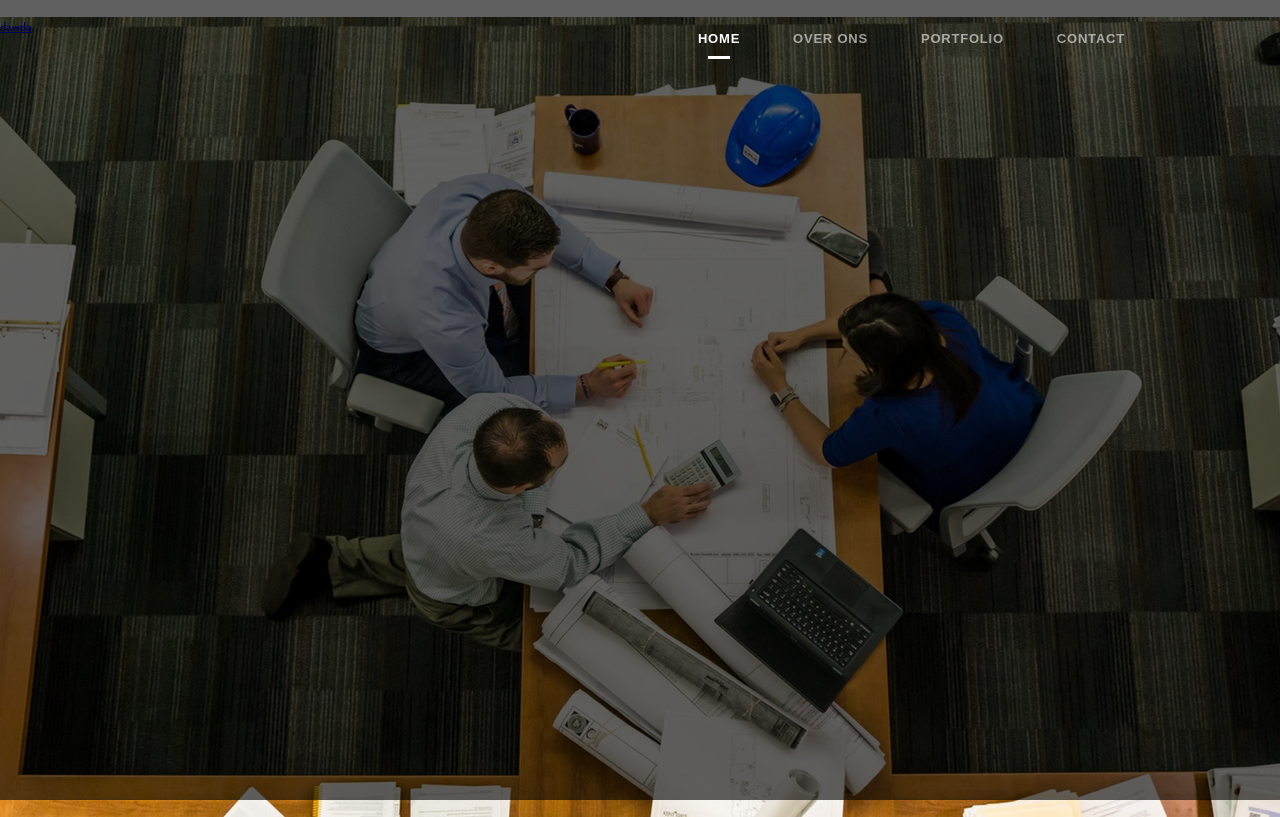
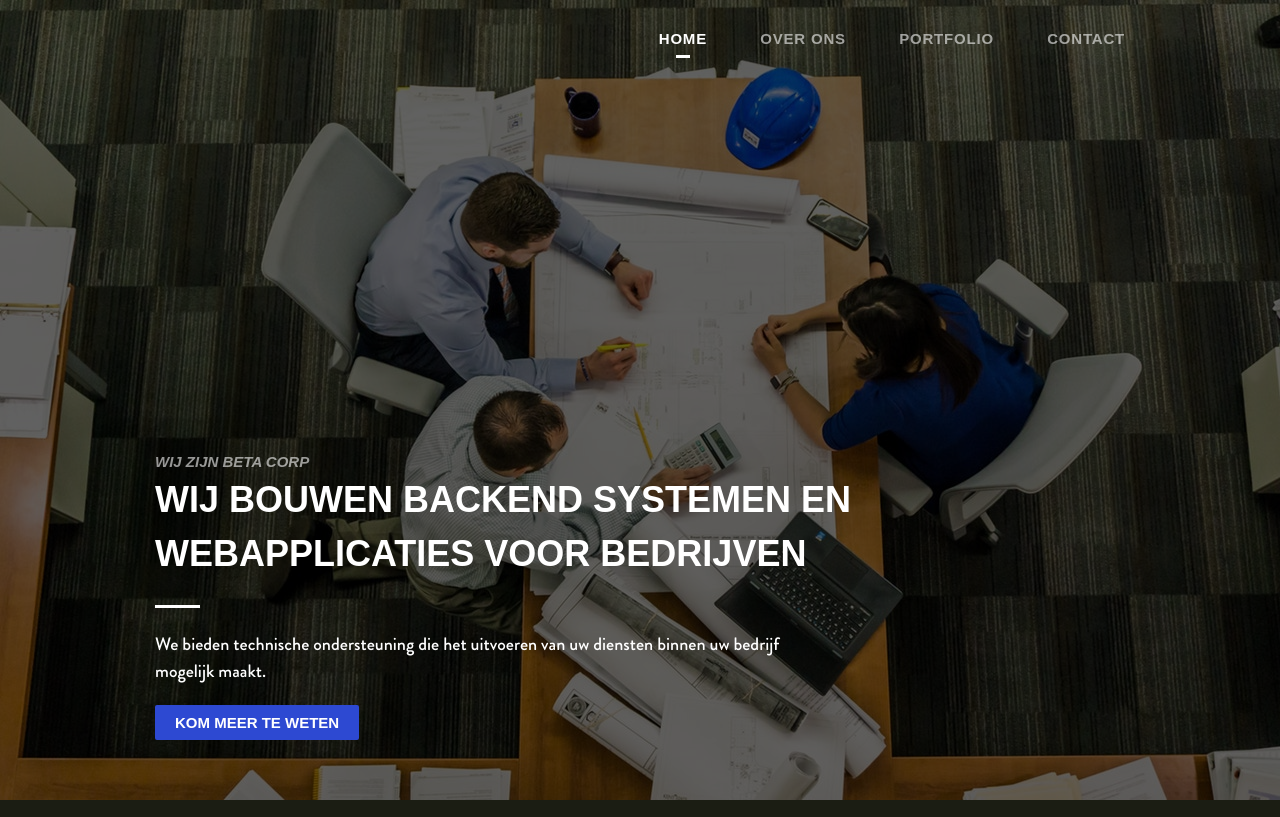
Before and after one commit to stefan-vanlingen/betacorp, a PHP site: page / in a window 1280 px wide. Run offline with PHP 8.4, Linux system fonts and the light colour scheme; some web fonts are replaced.

Commit message:
finished most part of the header and disabled sass cache

```diff
--- a/components/header.php
+++ b/components/header.php
@@ -14,9 +14,15 @@
 	</div>
 
 	<div class="header-content">
-		<h6 class="header-caption"></h6>
-		<h1 class="header-title"></h1>
-		<p class="header-text"></p>
-		<a href="#" class="btn">dawda</a>
+		<div class="row">
+			<div class="column small-10">
+				<h6 class="header-caption"><i>Wij zijn Beta Corp</i></h6>
+				<h1 class="header-title">Wij bouwen backend systemen en webapplicaties voor bedrijven</h1>
+				<p class="header-text">
+					We bieden technische ondersteuning die het uitvoeren van uw diensten binnen uw bedrijf mogelijk maakt.
+				</p>
+				<a href="#" class="btn">Kom meer te weten</a>
+			</div>
+		</div>
 	</div>
 </header
--- a/css/base/_typography.scss
+++ b/css/base/_typography.scss
@@ -1,8 +1,18 @@
 // Variables
 $main-font:					'Brandon Grotesque', sans-serif;
-$main-font-size:			13px;
 
-$text-dimmed-opac:			.58;
+$main-font-size:			15px;
+$h1-font-size:				36px;
+$h2-font-size:				33px;
+$h3-font-size:				29px;
+$h4-font-size:				22px;
+$h5-font-size:				18px;
+$h6-font-size:				$main-font-size;
+
+$p-font-size:				$main-font-size;
+$p-large-font-size:			$h5-font-size;
+
+$text-dimmed-opac:			$main-opac;
 
 // Import font(s)
 @font-face {
@@ -29,9 +39,35 @@ body {
 }
 
 h1, h2, h3, h4, h5, h6 {
-	// TODO
+	text-transform: uppercase;
+	font-weight: 900;
+	margin: 0;
+}
+
+h1 {
+	font-size: $h1-font-size;
+}
+
+h2 {
+	font-size: $h2-font-size;
+}
+
+h3 {
+	font-size: $h3-font-size;
+}
+
+h4 {
+	font-size: $h4-font-size;
+}
+
+h5 {
+	font-size: $h5-font-size;
+}
+
+h6 {
+	font-size: $h6-font-size;
 }
 
 p {
-	// TODO
+	font-size: $p-font-size;
 }
--- a/css/base/_variables.scss
+++ b/css/base/_variables.scss
@@ -1,8 +1,15 @@
 // Typography
 /* TYPOGRAPHY RELATED VARIABLES ARE IN TYPOGRAPHY.SCSS */
 
+$main-color:					#2D49D2;
+$main-border-radius:			2px;
+$main-opac:						.58;
+
 $header-large-height:			100vh;
 $header-normal-height:			530px;
+$header-padding:				60px;
 
 $navbar-height:					77px;
 $nav-item-spacing:				50px;
+
+$button-height:					35px;
--- a/css/helpers/_mixins.scss
+++ b/css/helpers/_mixins.scss
@@ -0,0 +1,35 @@
+@mixin transition($speed) {
+	-webkit-transition: all $speed;
+	-o-transition: all $speed;
+	transition: all $speed;
+}
+
+@mixin transitionEase($speed) {
+	-webkit-transition: all $speed ease-in-out;
+	-o-transition: all $speed ease-in-out;
+	transition: all $speed ease-in-out;
+}
+
+@mixin transform($config) {
+	-webkit-transform: $config;
+	-ms-transform: $config;
+	-o-transform: $config;
+	transform: $config;
+}
+
+@mixin center($xy:'') {
+	position: absolute;
+	@if $xy == 'x' {
+		@include transform(translateX(-50%));
+		left: 50%;
+		top: 0;
+	} @else if $xy == 'y' {
+		@include transform(translateY(-50%));
+		left: 0;
+		top: 50%;
+	} @else {
+		@include transform(translate(-50% -50%));
+		left: 50%;
+		top: 50%;
+	}
+}
--- a/css/main.css
+++ b/css/main.css
@@ -5,6 +5,7 @@
   -moz-box-sizing: border-box;
   box-sizing: border-box; }
 
+/* TYPOGRAPHY RELATED VARIABLES ARE IN TYPOGRAPHY.SCSS */
 @font-face {
   font-family: 'Brandon Grotesque';
   src: url("../fonts/Brandon_reg.otf");
@@ -19,9 +20,34 @@
   font-weight: 900; }
 body {
   font-family: "Brandon Grotesque", sans-serif;
-  font-size: 13px; }
+  font-size: 15px; }
 
-/* TYPOGRAPHY RELATED VARIABLES ARE IN TYPOGRAPHY.SCSS */
+h1, h2, h3, h4, h5, h6 {
+  text-transform: uppercase;
+  font-weight: 900;
+  margin: 0; }
+
+h1 {
+  font-size: 36px; }
+
+h2 {
+  font-size: 33px; }
+
+h3 {
+  font-size: 29px; }
+
+h4 {
+  font-size: 22px; }
+
+h5 {
+  font-size: 18px; }
+
+h6 {
+  font-size: 15px; }
+
+p {
+  font-size: 15px; }
+
 .header {
   height: 530px; }
   .header::after {
@@ -32,6 +58,33 @@ body {
     top: 0;
     left: 0;
     background-color: rgba(0, 0, 0, 0.62); }
+
+.header-content {
+  width: 100%;
+  position: absolute;
+  bottom: 60px;
+  color: white;
+  z-index: 100; }
+  .header-content .header-caption {
+    opacity: 0.58; }
+  .header-content .header-title {
+    height: auto;
+    margin-bottom: 50px;
+    position: relative; }
+    .header-content .header-title::after {
+      content: "";
+      width: 45px;
+      height: 3px;
+      position: absolute;
+      top: 100%;
+      left: 0;
+      margin-top: 23.5px;
+      background-color: #fff; }
+  .header-content .header-text {
+    width: 80%;
+    font-size: 18px; }
+  .header-content .btn {
+    margin-top: 20px; }
 
 .navbar {
   width: 100%;
@@ -53,10 +106,12 @@ nav {
   text-decoration: none;
   text-transform: uppercase;
   font-weight: 900;
-  font-size: 13px;
   letter-spacing: .05rem;
   position: relative; }
   .nav-item::after {
+    -webkit-transition: all 0.1s ease-in-out;
+    -o-transition: all 0.1s ease-in-out;
+    transition: all 0.1s ease-in-out;
     content: "";
     width: 0;
     height: 3px;
@@ -64,13 +119,25 @@ nav {
     top: 25px;
     left: 50%;
     background-color: #fff; }
-  .nav-item:not(.is-active) {
+  .nav-item:hover ~ .nav-item, .nav-item.is-active ~ .nav-item {
     opacity: 0.58; }
-  .nav-item.is-active::after {
-    width: 50%;
-    left: 25%; }
+  .nav-item:hover::after, .nav-item.is-active::after {
+    width: 30%;
+    left: 35%; }
 
 body.home .header {
   height: 100vh; }
 
+.btn {
+  height: 35px;
+  line-height: 35px;
+  border-radius: 2px;
+  color: #fff;
+  text-transform: uppercase;
+  font-weight: 900;
+  text-decoration: none;
+  padding: 0 20px;
+  background-color: #2D49D2;
+  display: inline-block; }
+
 /*# sourceMappingURL=main.css.map */
--- a/css/main.scss
+++ b/css/main.scss
@@ -3,8 +3,8 @@
 
 // Base
 @import "base/base";
+@import "base/variables";
 @import "base/typography";
-@import "base/variables";
 
 // Parts
 @import "parts/header";
--- a/css/parts/_header.scss
+++ b/css/parts/_header.scss
@@ -8,6 +8,41 @@
 		top: 0;
 		left: 0;
 		background-color: rgba(#000, 0.62);
+	}
+}
+
+.header-content {
+	width: 100%;
+	position: absolute;
+	bottom: $header-padding;
+	color: white;
+	z-index: 100;
+	.header-caption {
+		opacity: $text-dimmed-opac;
+	}
+	.header-title {
+		height: auto;
+		$margin: 50px;
+		margin-bottom: $margin;
+		position: relative;
+		&::after {
+			$height: 3px;
+			content: "";
+			width: 45px;
+			height: $height;
+			position: absolute;
+			top: 100%;
+			left: 0;
+			margin-top: ($margin / 2) - ($height / 2);
+			background-color: #fff;
+		}
+	}
+	.header-text {
+		width: 80%;
+		font-size: $p-large-font-size;
+	}
+	.btn {
+		margin-top: 20px;
 	}
 }
 
@@ -36,10 +71,10 @@ nav {
 	text-decoration: none;
 	text-transform: uppercase;
 	font-weight: 900;
-	font-size: $main-font-size;
 	letter-spacing: .05rem;
 	position: relative;
 	&::after {
+		@include transitionEase(.1s);
 		content: "";
 		width: 0;
 		height: 3px;
@@ -48,15 +83,14 @@ nav {
 		left: 50%;
 		background-color: #fff;
 	}
-	&:hover {
-	}
-	&:not(.is-active) {
-		opacity: $text-dimmed-opac;
-	}
+	&:hover,
 	&.is-active {
+		~ .nav-item {
+			opacity: $text-dimmed-opac;
+		}
 		&::after {
-			width: 50%;
-			left: 25%;
+			width: 30%;
+			left: 35%;
 		}
 	}
 }
--- a/css/ui/_buttons.scss
+++ b/css/ui/_buttons.scss
@@ -0,0 +1,12 @@
+.btn {
+	height: $button-height;
+	line-height: $button-height;
+	border-radius: $main-border-radius;
+	color: #fff;
+	text-transform: uppercase;
+	font-weight: 900;
+	text-decoration: none;
+	padding: 0 20px;
+	background-color: $main-color;
+	display: inline-block;
+}
--- a/index.php
+++ b/index.php
@@ -12,7 +12,6 @@
 
 	<main class="main">
 		<section class="section">
-
 		</section>
 	</main>
 
```
Also changed, not shown: 1 other file.
